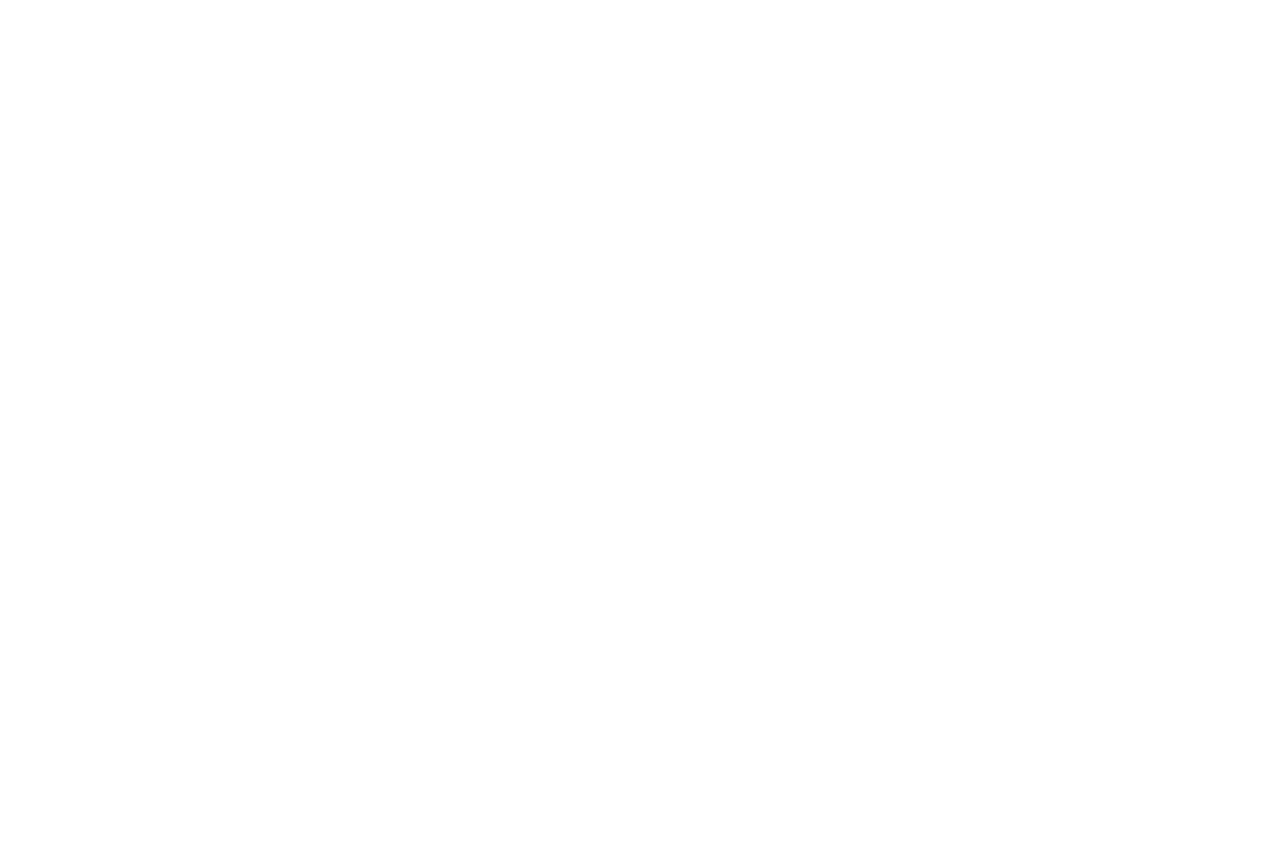
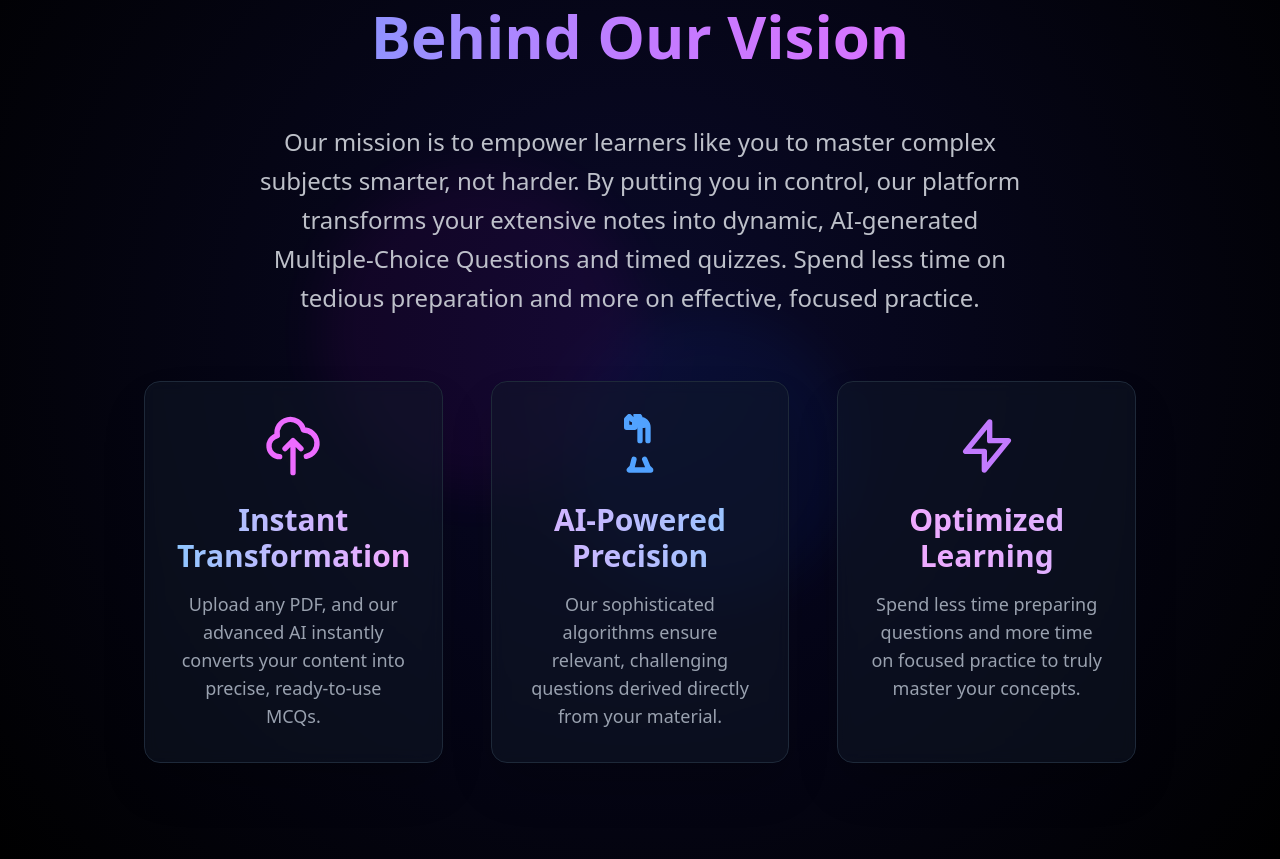
Before and after one commit to shresh15/Examify, a React (Vite) app in the folder Frontend/: page / in a window 1280 px wide. Shown: the part 972-1831 px from the top of the page. Before the commit the page ends 800 px from the top, so only its background shows below. Built offline with nearby package versions, Linux system fonts and the light colour scheme.

Commit message:
About section added

```diff
--- a/Frontend/src/App.jsx
+++ b/Frontend/src/App.jsx
@@ -2,6 +2,7 @@
 import React from "react";
 import Navbar from "./components/Navbar";
 import HeroSection from "./components/HeroSection";
+import AboutSection from "./components/AboutSection";
 import "./App.css";
 
 function App() {
@@ -11,6 +12,7 @@
     <>
       <Navbar />
       <HeroSection />
+      <AboutSection />
     </>
   );
 }
--- /dev/null
+++ b/Frontend/src/components/AboutSection.jsx
@@ -0,0 +1,130 @@
+import React from "react";
+
+const AboutSection = () => {
+  return (
+    <section
+      id="about"
+      className="relative py-24 px-6 min-h-screen flex items-center justify-center
+                 bg-[radial-gradient(circle,#0A0A2A_0%,#000000_100%)] overflow-hidden"
+    >
+      <div className="absolute inset-0 z-0 opacity-20">
+        <div className="absolute top-1/3 left-1/4 w-80 h-80 bg-fuchsia-600 rounded-full mix-blend-multiply filter blur-xl opacity-30 animate-blob-slow"></div>
+        <div className="absolute bottom-1/4 right-1/3 w-72 h-72 bg-blue-600 rounded-full mix-blend-multiply filter blur-xl opacity-30 animate-blob-slow animation-delay-3000"></div>
+      </div>
+
+      <div className="relative z-10 max-w-5xl mx-auto text-center px-4">
+        <h3
+          className="text-5xl md:text-6xl font-extrabold mb-12 leading-tight
+                       bg-clip-text text-transparent bg-gradient-to-r from-blue-400 via-purple-400 to-fuchsia-400"
+        >
+          Unlock Your Potential: The Story Behind Our Vision
+        </h3>
+
+        <p className="text-xl md:text-2xl text-gray-300 max-w-3xl mx-auto leading-relaxed mb-16 opacity-90">
+          Our mission is to empower learners like you to master complex subjects
+          smarter, not harder. By putting you in control, our platform
+          transforms your extensive notes into dynamic, AI-generated
+          Multiple-Choice Questions and timed quizzes. Spend less time on
+          tedious preparation and more on effective, focused practice.
+        </p>
+
+        <div className="grid grid-cols-1 md:grid-cols-3 gap-12 mt-12">
+          <div
+            className="p-8 bg-gray-900/50 rounded-2xl shadow-2xl backdrop-blur-sm
+                        hover:scale-105 hover:shadow-fuchsia-500/20 transition-all duration-300 transform border border-gray-800"
+          >
+            <div className="text-fuchsia-400 mb-6 mx-auto">
+              <svg
+                className="w-16 h-16 mx-auto"
+                fill="none"
+                stroke="currentColor"
+                viewBox="0 0 24 24"
+                xmlns="http://www.w3.org/2000/svg"
+              >
+                <path
+                  strokeLinecap="round"
+                  strokeLinejoin="round"
+                  strokeWidth="2"
+                  d="M7 16a4 4 0 01-.88-7.903A5 5 0 1115.9 6L16 6a5 5 0 011 9.9M15 13l-3-3m0 0l-3 3m3-3v12"
+                ></path>
+              </svg>
+            </div>
+            <div className="cursor-pointer">
+              <h4 className="text-3xl font-bold mb-4 text-transparent bg-clip-text bg-gradient-to-r from-blue-300 to-fuchsia-300">
+                Instant Transformation
+              </h4>
+              <p className="text-gray-400 text-lg">
+                Upload any PDF, and our advanced AI instantly converts your
+                content into precise, ready-to-use MCQs.
+              </p>
+            </div>
+          </div>
+
+          <div
+            className="p-8 bg-gray-900/50 rounded-2xl shadow-2xl backdrop-blur-sm
+                        hover:scale-105 hover:shadow-blue-500/20 transition-all duration-300 transform border border-gray-800"
+          >
+            <div className="text-blue-400 mb-6">
+              <svg
+                className="w-16 h-16 mx-auto"
+                fill="none"
+                stroke="currentColor"
+                viewBox="0 0 24 24"
+                xmlns="http://www.w3.org/2000/svg"
+              >
+                <path
+                  strokeLinecap="round"
+                  strokeLinejoin="round"
+                  strokeWidth="2"
+                  d="M9.75 17L9 20l-1 1h8l-1-1-1.25-3M15 10V5a3 3 0 00-3-3m0 0l-1-1-1 1v3m0 0H9m1.5-4.5h.375c.621 0 1.125.504 1.125 1.125v1.5c0 .621.504 1.125 1.125 1.125h.375M12 10V5a3 3 0 00-3-3m0 0l-1-1-1 1v3m0 0H9m1.5-4.5h.375c.621 0 1.125.504 1.125 1.125v1.5c0 .621.504 1.125 1.125 1.125h.375"
+                ></path>
+              </svg>
+            </div>
+            <div className="cursor-pointer">
+              <h4 className="text-3xl font-bold mb-4 text-transparent bg-clip-text bg-gradient-to-r from-purple-300 to-blue-300">
+                AI-Powered Precision
+              </h4>
+              <p className="text-gray-400 text-lg">
+                Our sophisticated algorithms ensure relevant, challenging
+                questions derived directly from your material.
+              </p>
+            </div>
+          </div>
+
+          <div
+            className="p-8 bg-gray-900/50 rounded-2xl shadow-2xl backdrop-blur-sm
+                        hover:scale-105 hover:shadow-purple-500/20 transition-all duration-300 transform border border-gray-800"
+          >
+            <div className="text-purple-400 mb-6">
+              <svg
+                className="w-16 h-16 mx-auto"
+                fill="none"
+                stroke="currentColor"
+                viewBox="0 0 24 24"
+                xmlns="http://www.w3.org/2000/svg"
+              >
+                <path
+                  strokeLinecap="round"
+                  strokeLinejoin="round"
+                  strokeWidth="2"
+                  d="M13 10V3L4 14h7v7l9-11h-7z"
+                ></path>
+              </svg>
+            </div>
+            <div className="cursor-pointer">
+              <h4 className="text-3xl font-bold mb-4 text-transparent bg-clip-text bg-gradient-to-r from-fuchsia-300 to-purple-300">
+                Optimized Learning
+              </h4>
+              <p className="text-gray-400 text-lg">
+                Spend less time preparing questions and more time on focused
+                practice to truly master your concepts.
+              </p>
+            </div>
+          </div>
+        </div>
+      </div>
+    </section>
+  );
+};
+
+export default AboutSection;
```
